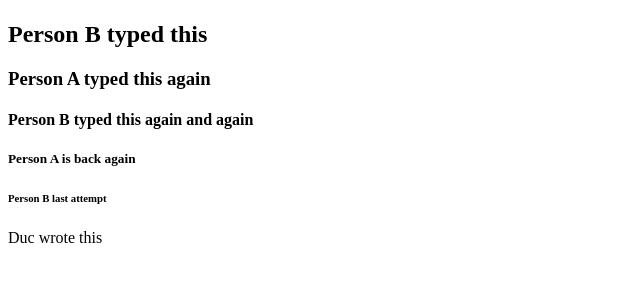
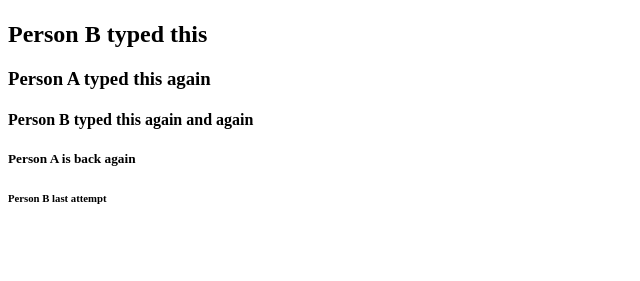
Before and after one commit to GurnekS/donut, a plain HTML site: page index.html in a window 1280 px wide. Shown: the part 59-340 px from the top of the page, without its empty margins (0-640 px from the left). Drawn offline with Linux system fonts and the light colour scheme.

Commit message:
Revert "duc's edit"
This reverts commit 7e2e6a4ef569eb27e440c4afd88d6eb2c8bfabb7.

```diff
--- a/index.html
+++ b/index.html
@@ -11,7 +11,6 @@
 <h4>Person B typed this again and again</h4>
 <h5>Person A is back again</h5>
 <h6> Person B last attempt</h6>
-<h7>Duc wrote this</h7>
 
 </body>
 </html>
```
